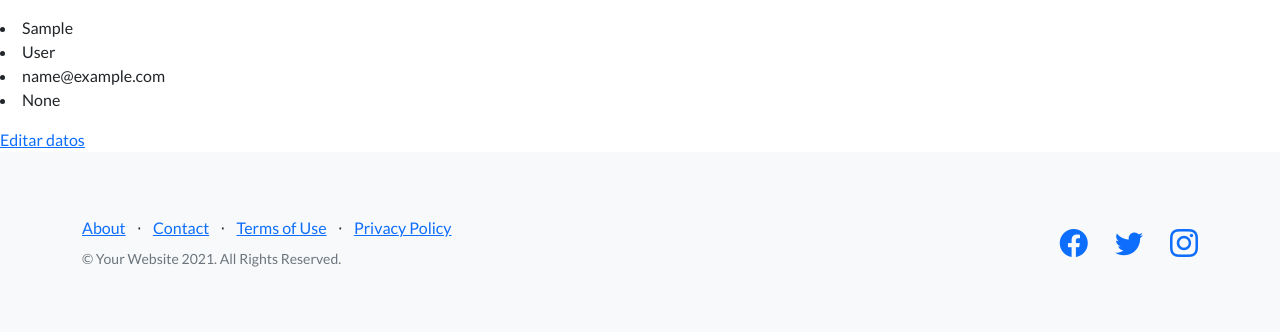
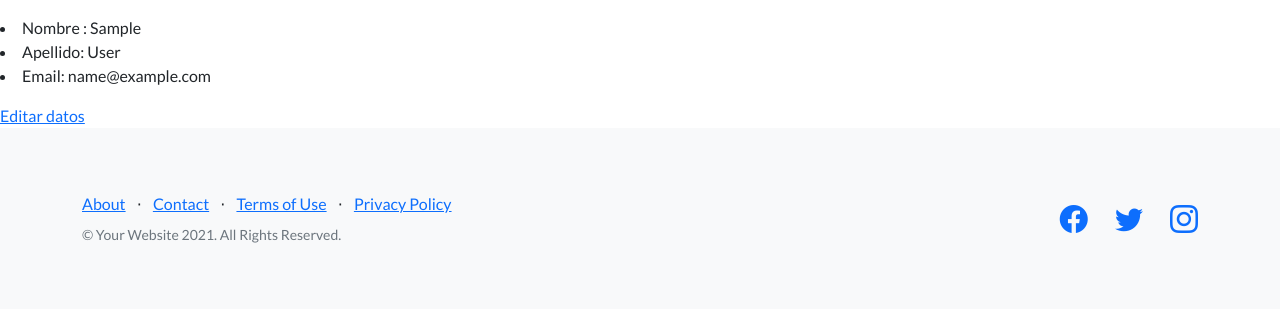
Before and after one commit to Matiasumz/Entrega1-Munoz, a Django app: page /accounts/datos/ in a window 1280 px wide. Shown: the part 56-388 px from the top of the page. Run offline with Django 4.2, Linux system fonts and the light colour scheme; the visitor is signed in with stand-in values (Sample User, id 1); data comes from the database, SQL or seed files in the repository; some libraries are stand-ins or nearby versions.

Commit message:
Se corrige la edicion y visualizacion de los datos de usuario (registro)

```diff
--- a/accounts/templates/accounts/usuario_datos.html
+++ b/accounts/templates/accounts/usuario_datos.html
@@ -11,14 +11,16 @@
    </p>
 
    <p>
-       <li>{{request.user.first_name}}</li>
-       <li>{{request.user.last_name}}</li>
-       <li>{{request.user.email}}</li>
+       <li>Nombre : {{request.user.first_name}}</li>
+       <li>Apellido: {{request.user.last_name}}</li>
+       <li>Email: {{request.user.email}}</li>
        {% if mas_datos.avatar %}
-       <li><img src="{{mas_datos.avatar.url}}" width="230" height="90" alt="Imagen de perfil"></li>
-       {% endif %}
-       <li>{{mas_datos.link}}</li>
-    </p>
+            <li>Avatar: <img src="{{mas_datos.avatar.url}}" width="230" height="90" alt="Imagen de perfil"></li>
+        {% endif %}
+        {% if mas_datos.link %} #Se corrige la condicion del link !
+            <li>Link: {{mas_datos.link}}</li>
+        {% endif %}
+        </p>
 
    <a href = {% url 'editar_usuario' %}>Editar datos</a>
 
```
